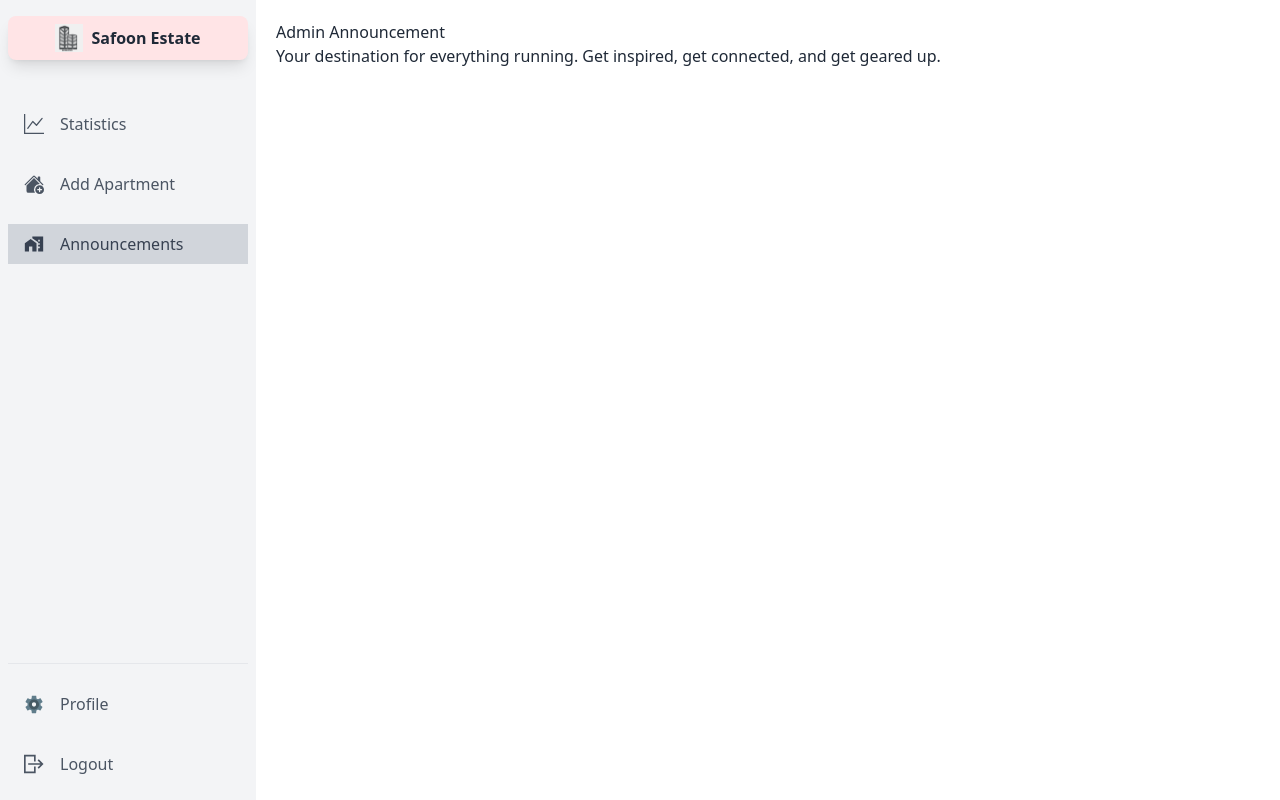
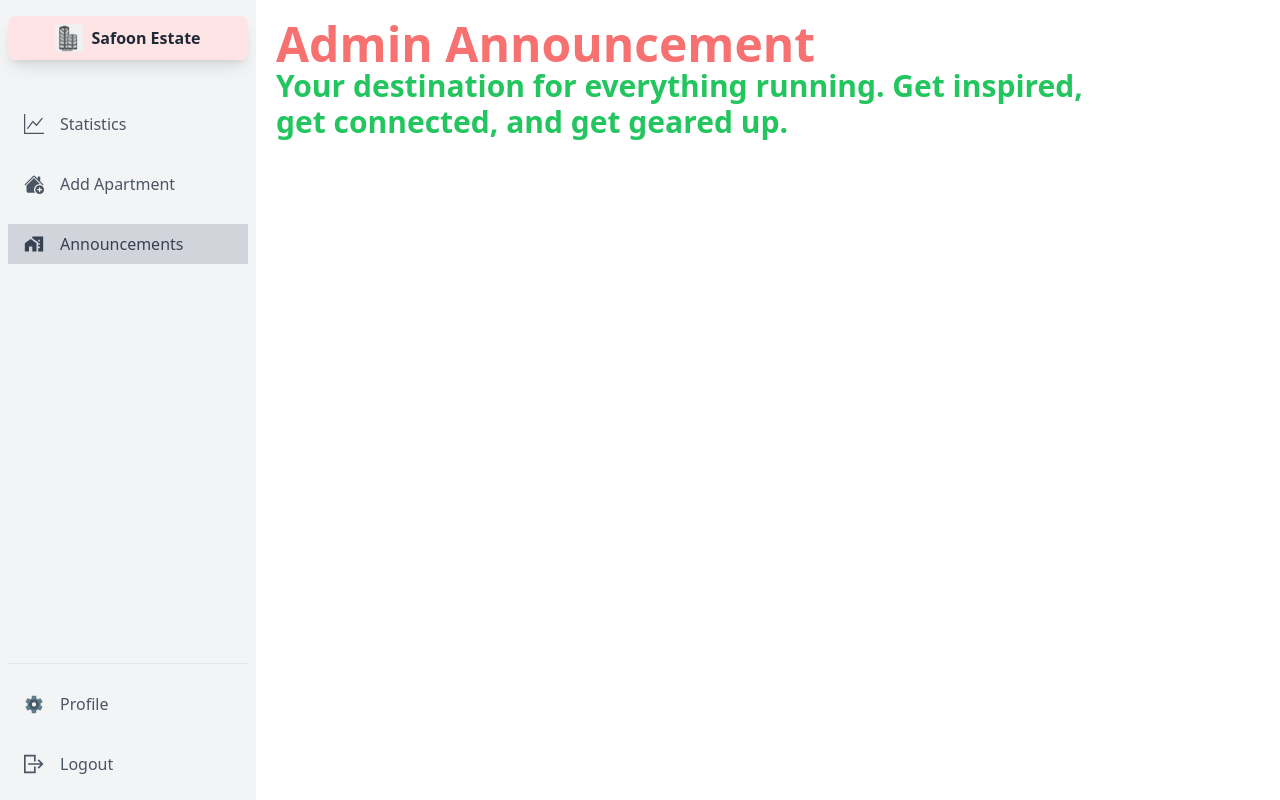
Before and after one commit to Lalonasm/b9a12-client-side, a React (Vite) app: page /dashboard/announcement in a window 1280 px wide. Built offline with nearby package versions, Linux system fonts and the light colour scheme; no server answers.

Commit message:
helmet added to dashboard, announcement

```diff
--- a/src/Pages/Dashboard/Common/Announcement.jsx
+++ b/src/Pages/Dashboard/Common/Announcement.jsx
@@ -1,10 +1,17 @@
+import { Helmet } from "react-helmet-async";
 
 
 const Announcement = () => {
+
     return (
         <div>
-            <h2>Admin Announcement</h2>
-            <p>Your destination for everything running. Get inspired, get connected, and get geared up.</p>
+            <div>
+                <Helmet>
+                    <title>Safoon Estate | announcement </title>
+                </Helmet>
+            </div>
+            <h2 className="text-red-400 font-bold text-5xl">Admin Announcement</h2>
+            <p className="text-green-500 font-semibold text-3xl">Your destination for everything running. Get inspired, <br /> get connected, and get geared up.</p>
 
         </div>
     );
```
